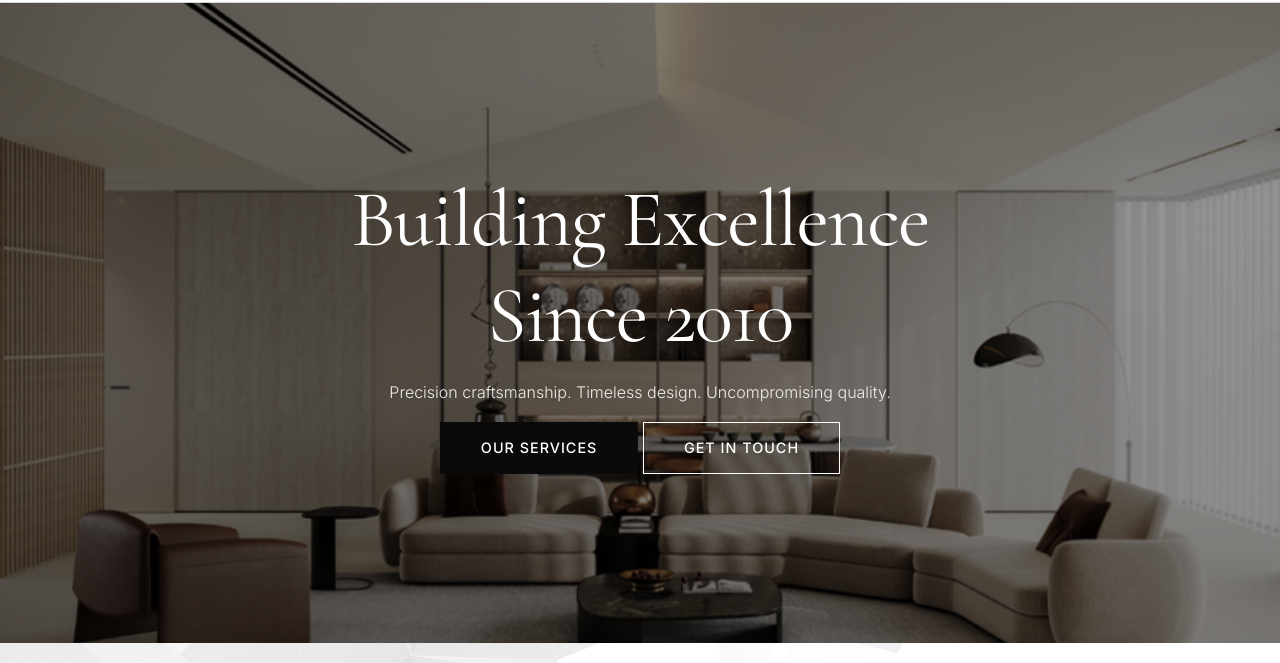
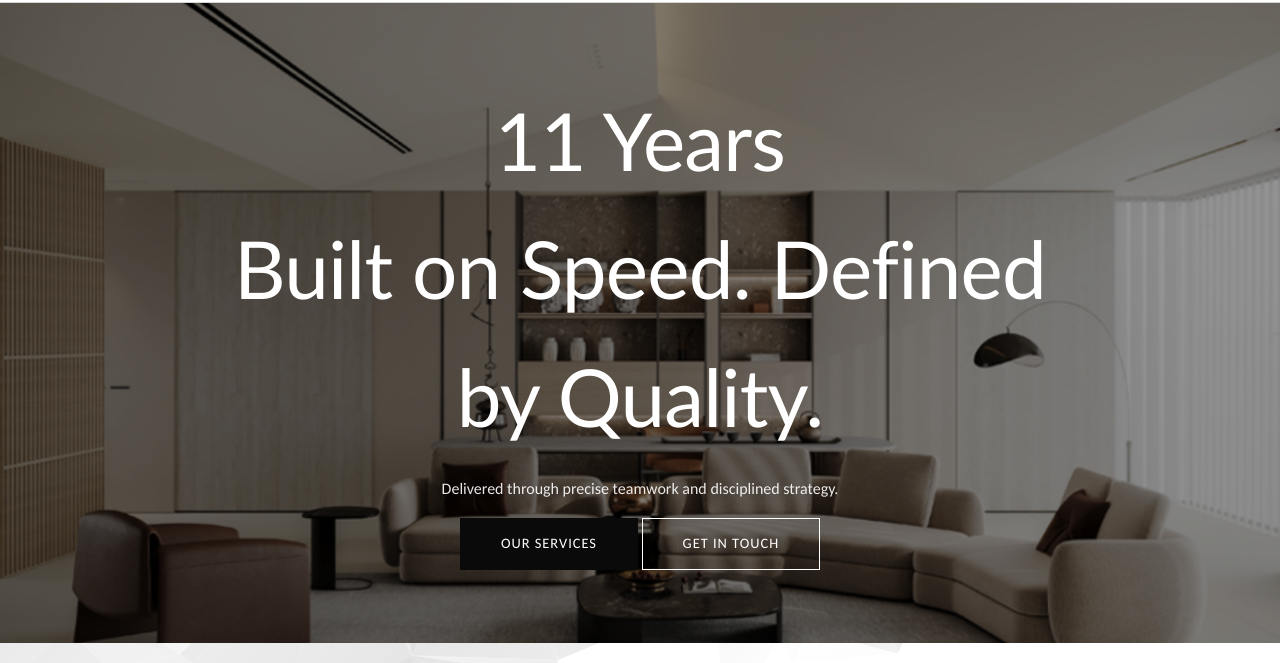
Before and after one commit to xiangpewr0215-web/BWv2, a website: page public/index.html in a window 1280 px wide. Shown: the part 126-789 px from the top of the page. Drawn offline with nearby package versions, Linux system fonts and the light colour scheme.

Commit message:
change font

```diff
--- a/public/css/style.css
+++ b/public/css/style.css
@@ -10,8 +10,11 @@
     --off-white: #F5F5F5;
     --pure-white: #FFFFFF;
 
-    --font-primary: 'Inter', -apple-system, BlinkMacSystemFont, 'Segoe UI', Roboto, Helvetica, Arial, sans-serif;
-    --font-secondary: 'Cormorant Garamond', Georgia, 'Times New Roman', serif;
+    /* 主字体：Carlito，后备字体：系统默认无衬线 */
+    --font-primary: 'Carlito', -apple-system, BlinkMacSystemFont, 'Segoe UI', Roboto, Helvetica, Arial, sans-serif;
+
+    /* 副标题/装饰字体：Optima Roman，后备字体：系统衬线 */
+    --font-secondary: 'Optima', 'Optima Roman', 'Palatino', 'Palatino Linotype', Georgia, 'Times New Roman', serif;
 
     --spacing-xs: 0.5rem;
     --spacing-sm: 1rem;
@@ -70,10 +73,8 @@ body::before {
 /* ===== 排版 ===== */
 h1, h2, h3, h4, h5, h6 {
     font-family: var(--font-secondary);
-    font-weight: 400;
-    line-height: 1.2;
-    color: var(--rich-black);
-    letter-spacing: -0.02em;
+    font-weight: 400;        /* Optima 正常体本身有精致感 */
+    letter-spacing: -0.01em;  /* 稍微紧凑一点 */
 }
 
 h1 {
--- a/public/index.html
+++ b/public/index.html
@@ -18,10 +18,9 @@
     <meta property="og:description" content="Exceptional construction and design services with precision and quality.">
     <meta property="og:type" content="website">
 
-    <!-- 字体 -->
-    <link rel="preconnect" href="https://fonts.googleapis.com">
-    <link rel="preconnect" href="https://fonts.gstatic.com" crossorigin>
-    <link href="https://fonts.googleapis.com/css2?family=Cormorant+Garamond:wght@300;400;500&family=Inter:wght@300;400;500&display=swap" rel="stylesheet">
+    <!-- 引入 Carlito 字体 -->
+    <link href="https://fonts.googleapis.com/css2?family=Carlito:ital,wght@0,400;0,700;1,400;1,700&display=swap" rel="stylesheet">
+
 
     <!-- 样式 -->
     <link rel="stylesheet" href="css/style.css">
@@ -37,8 +36,8 @@
         <!-- Hero 区域 -->
         <section class="hero">
             <div class="hero-content">
-                <h1>Building Excellence<br>Since 2010</h1>
-                <p>Precision craftsmanship. Timeless design. Uncompromising quality.</p>
+                <h1>11 Years<br>Built on Speed. Defined by Quality.</h1>
+                <p>Delivered through precise teamwork and disciplined strategy.</p>
                 <div class="hero-buttons">
                     <a href="services.html" class="btn btn-primary">Our Services</a>
                     <a href="contact.html" class="btn btn-outline">Get in Touch</a>
```
Also changed, not shown: public/about.html (+2 -3 lines), public/contact.html (+3 -3 lines), public/products.html (+3 -3 lines), public/services.html (+3 -3 lines), public/team.html (+3 -3 lines).
